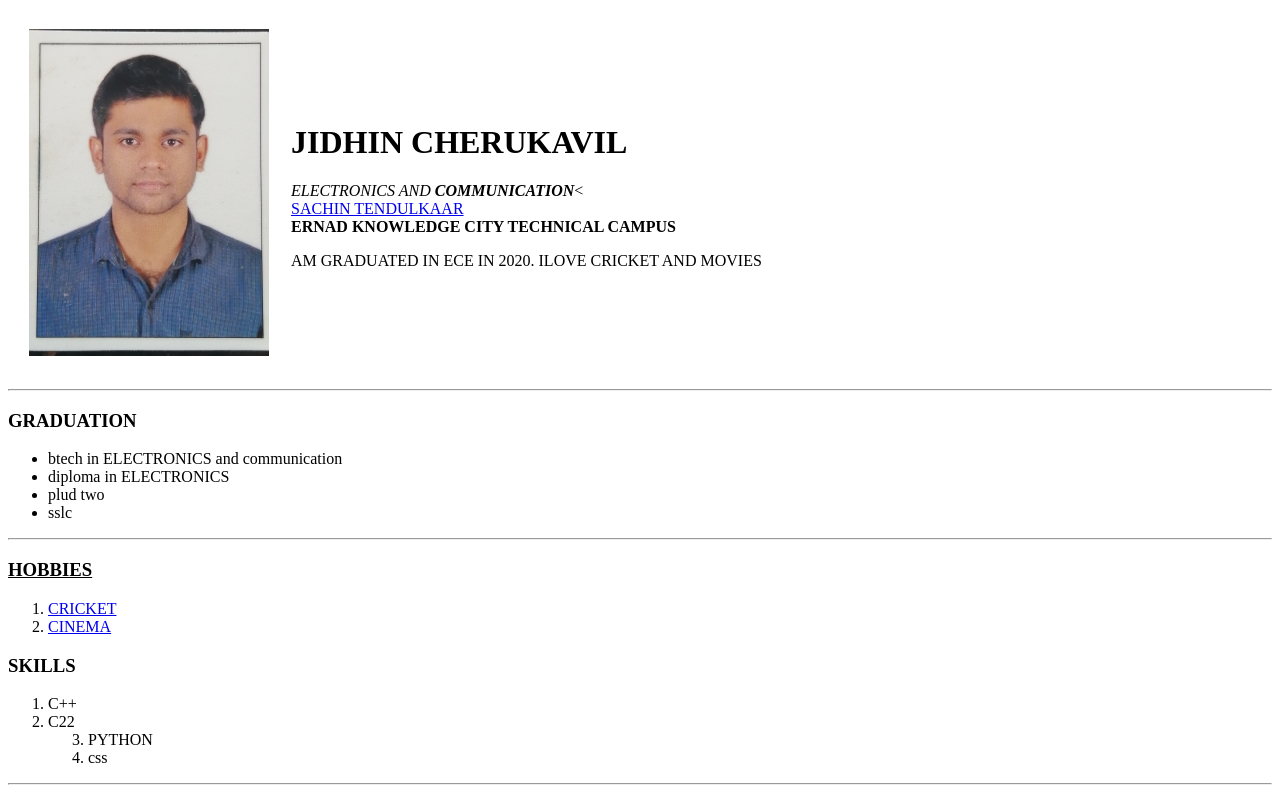
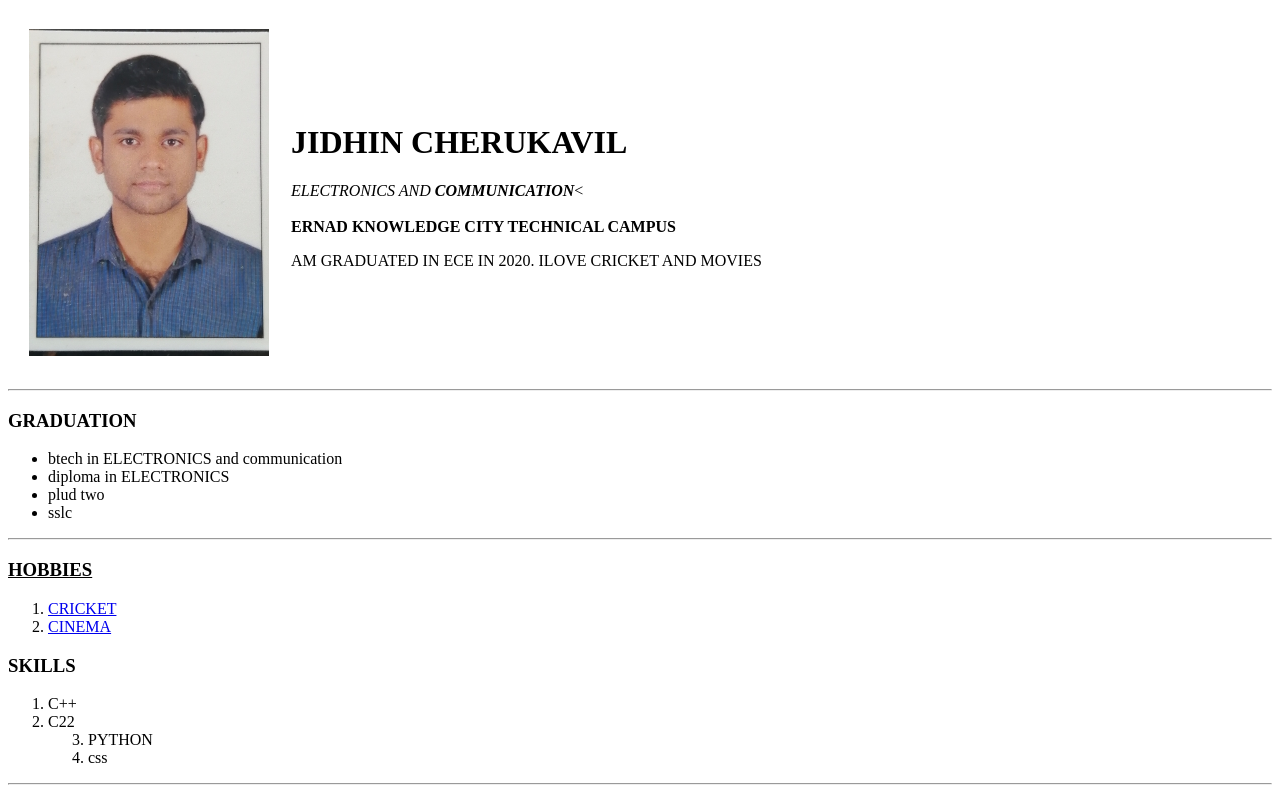
Before and after one commit to jidhinc/cv, a plain HTML site: page index.html in a window 1280 px wide. Shown: the top 800 px of the page. Drawn offline with Linux system fonts and the light colour scheme.

Commit message:
Update index.html

```diff
--- a/index.html
+++ b/index.html
@@ -10,7 +10,7 @@
     <tr>
       <td><img src="jidhin.jpg" alt=""></td>
       <td>  <h1>JIDHIN CHERUKAVIL</h1>
-        <p><em>ELECTRONICS AND <strong> COMMUNICATION</strong></em><<br><a href="https://facebook.com">SACHIN TENDULKAAR</a>
+        <p><em>ELECTRONICS AND <strong> COMMUNICATION</strong></em><<br>
       <br><strong>ERNAD KNOWLEDGE CITY TECHNICAL CAMPUS</strong></p>
       <p> AM GRADUATED IN ECE IN 2020. ILOVE CRICKET AND MOVIES</p></td>
     </tr>
```
